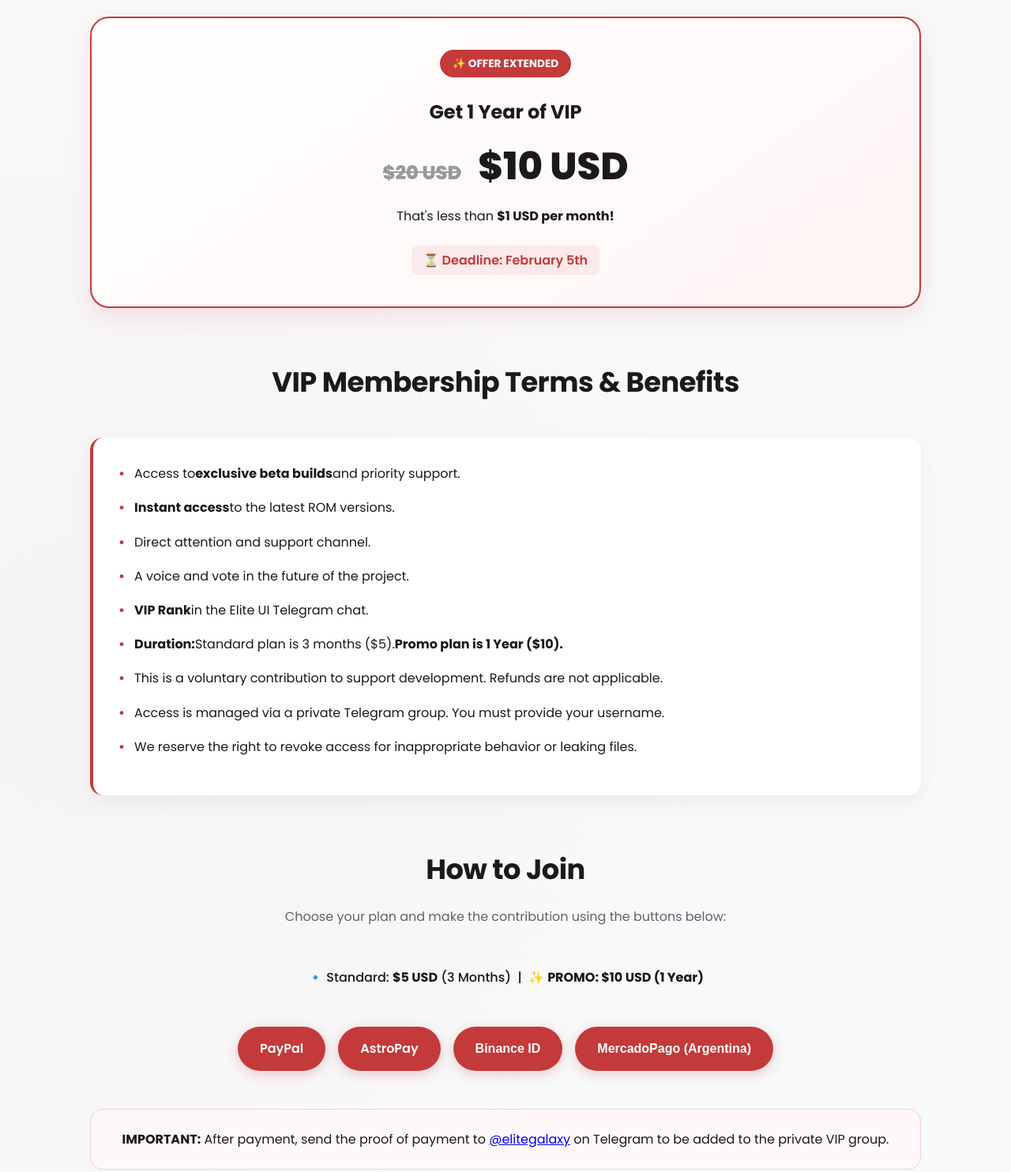
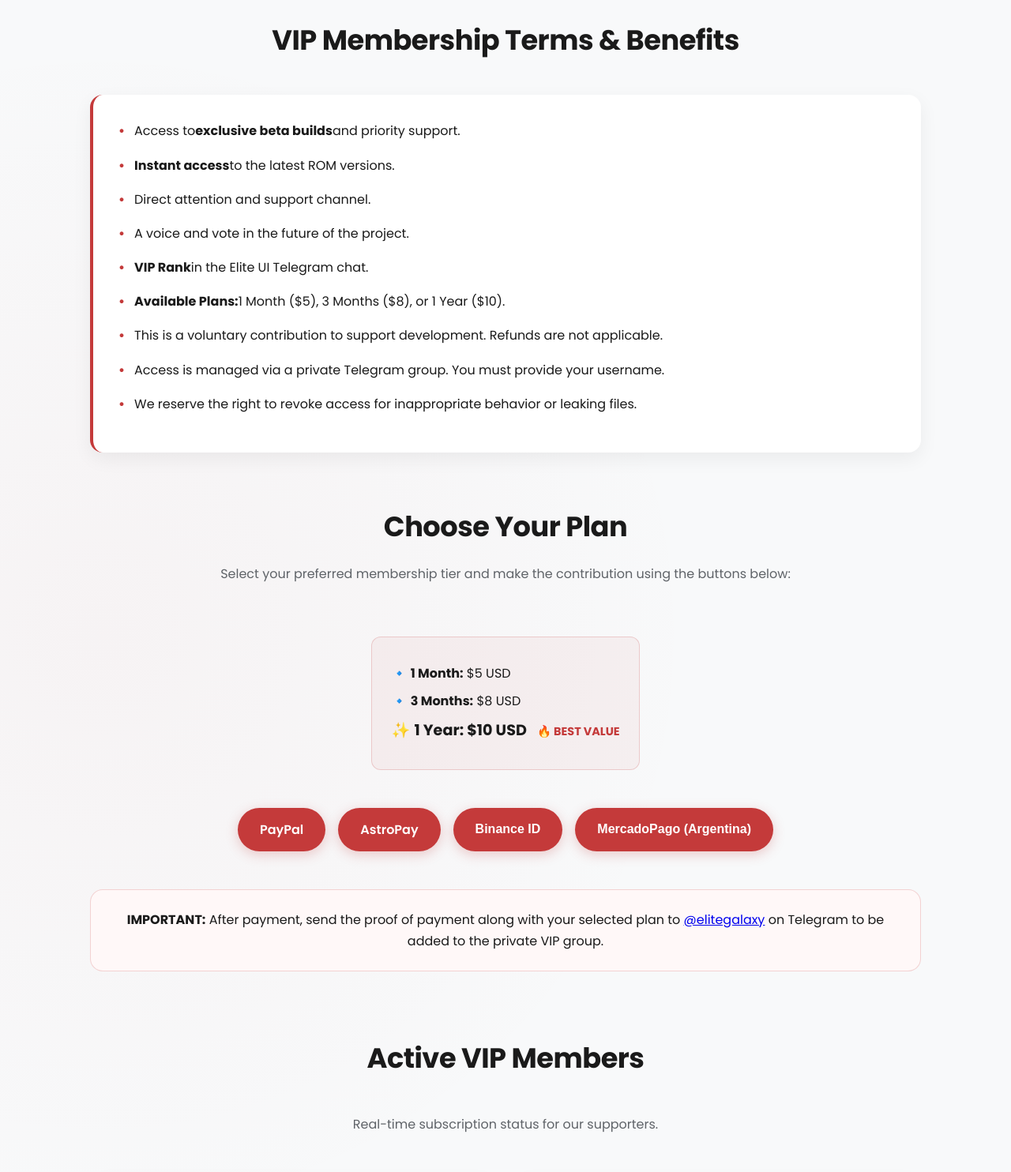
Before and after one commit to elitetest1/eui, a website: page vip.html in a window 1280 px wide. Shown: the part 120-1604 px from the top of the page at 79% size. Drawn offline with Linux system fonts and the light colour scheme.

Commit message:
new values

```diff
--- a/vip.html
+++ b/vip.html
@@ -39,16 +39,6 @@
     <section id="vip-info" class="vip-info-section">
         <div class="container">
 
-            <div class="special-offer">
-                <div class="offer-tag">✨ Offer Extended</div>
-                <h2 style="margin: 0.5rem 0; font-weight: 700;">Get 1 Year of VIP</h2>
-                <div class="offer-price">
-                    <span>$20 USD</span> $10 USD
-                </div>
-                <p class="offer-details">That's less than <strong>$1 USD per month!</strong></p>
-                <div class="offer-deadline">⏳ Deadline: February 5th</div>
-            </div>
-
             <h2 class="section-title">VIP Membership Terms & Benefits</h2>
 
             <div class="disclaimer-box">
@@ -58,7 +48,7 @@
                     <li>Direct attention and support channel.</li>
                     <li>A voice and vote in the future of the project.</li>
                     <li><strong>VIP Rank</strong> in the Elite UI Telegram chat.</li>
-                    <li><strong>Duration:</strong> Standard plan is 3 months ($5). <strong>Promo plan is 1 Year ($10).</strong></li>
+                    <li><strong>Available Plans:</strong> 1 Month ($5), 3 Months ($8), or 1 Year ($10).</li>
                     <li>This is a voluntary contribution to support development. Refunds are not applicable.</li>
                     <li>Access is managed via a private Telegram group. You must provide your username.</li>
                     <li>We reserve the right to revoke access for inappropriate behavior or leaking files.</li>
@@ -66,12 +56,14 @@
             </div>
 
             <div style="text-align: center; margin-top: 4rem;">
-                <h2 class="section-title" style="margin-bottom: 1rem;">How to Join</h2>
-                <p class="about-description">Choose your plan and make the contribution using the buttons below:</p>
-                <p class="about-description" style="color: var(--text-color); font-weight: 500;">
-                    🔹 Standard: <strong>$5 USD</strong> (3 Months) &nbsp;|&nbsp;
-                    ✨ <strong>PROMO: $10 USD (1 Year)</strong>
-                </p>
+                <h2 class="section-title" style="margin-bottom: 1rem;">Choose Your Plan</h2>
+                <p class="about-description">Select your preferred membership tier and make the contribution using the buttons below:</p>
+
+                <div style="background: rgba(196, 58, 58, 0.05); border: 1px solid rgba(196, 58, 58, 0.2); border-radius: 12px; padding: 1.5rem; display: inline-block; margin: 1rem auto; text-align: left;">
+                    <p style="margin: 0.5rem 0;">🔹 <strong>1 Month:</strong> $5 USD</p>
+                    <p style="margin: 0.5rem 0;">🔹 <strong>3 Months:</strong> $8 USD</p>
+                    <p style="margin: 0.5rem 0; font-size: 1.2rem;">✨ <strong>1 Year: $10 USD</strong> <span style="color: #c43a3a; font-weight: 700; font-size: 0.9rem; text-transform: uppercase; margin-left: 0.5rem;">🔥 Best Value</span></p>
+                </div>
             </div>
 
             <div class="payment-buttons">
@@ -82,7 +74,7 @@
             </div>
 
             <div class="important-note">
-                <strong>IMPORTANT:</strong> After payment, send the proof of payment to <a href="https://t.me/elitegalaxy" target="_blank">@elitegalaxy</a> on Telegram to be added to the private VIP group.
+                <strong>IMPORTANT:</strong> After payment, send the proof of payment along with your selected plan to <a href="https://t.me/elitegalaxy" target="_blank">@elitegalaxy</a> on Telegram to be added to the private VIP group.
             </div>
 
             <h2 class="section-title" style="margin-top: 5rem;">Active VIP Members</h2>
```
